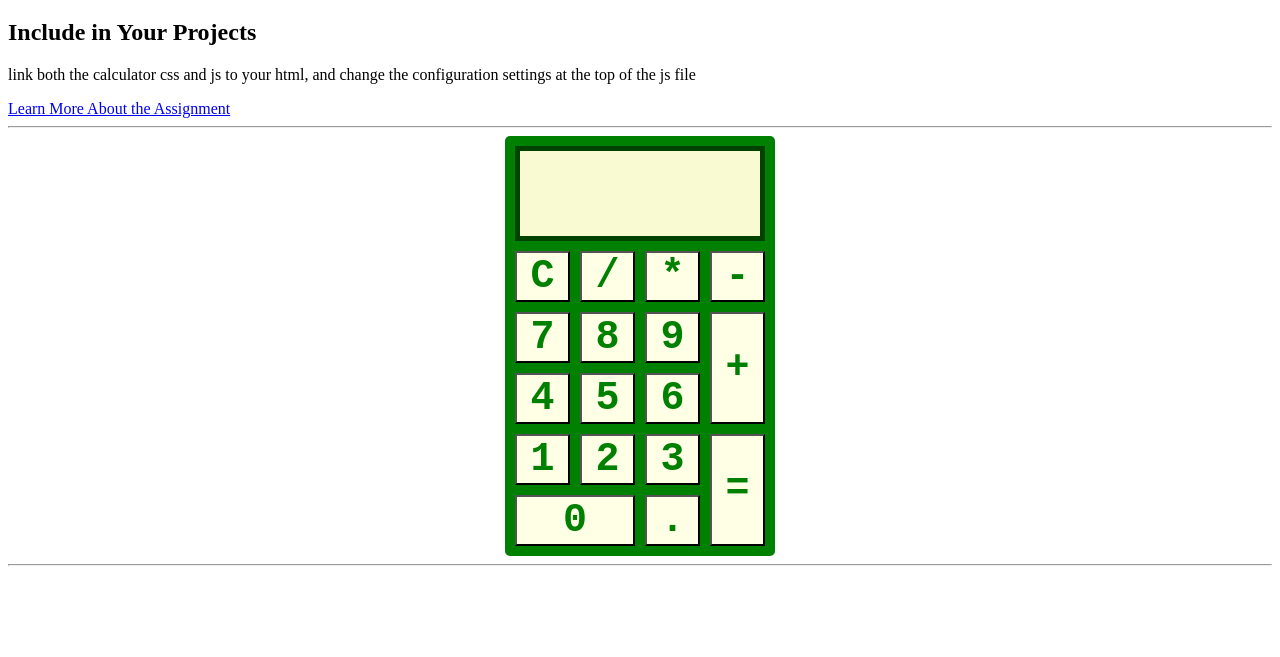
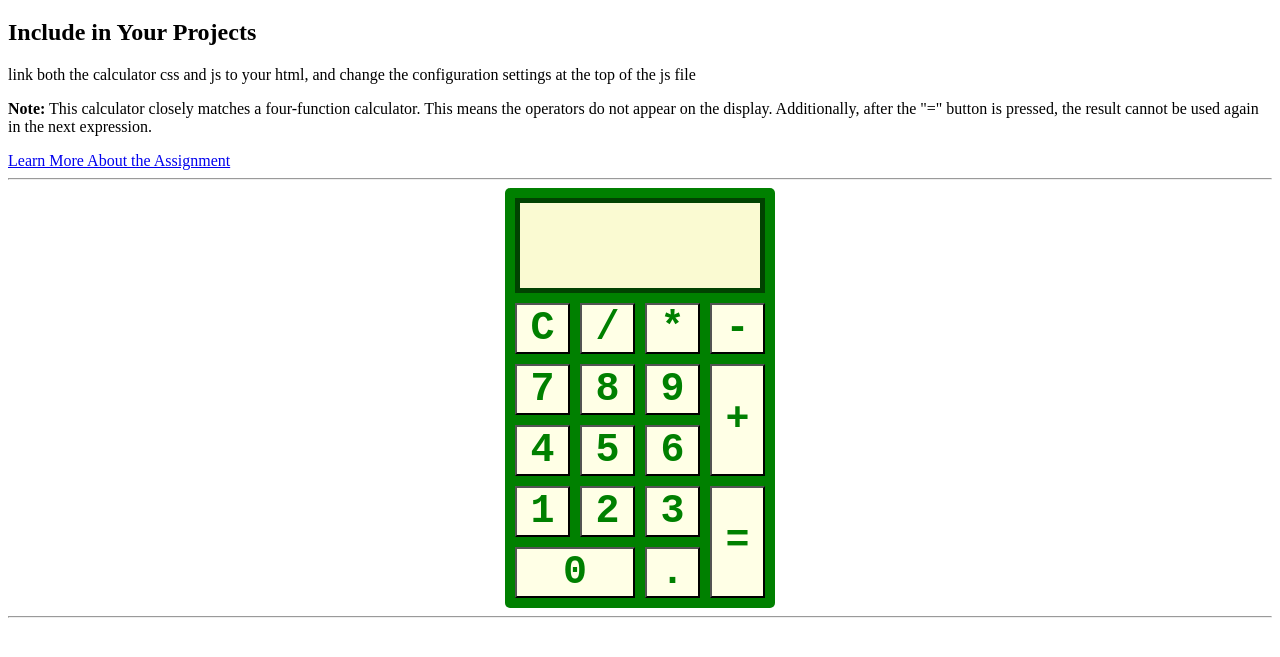
Before and after one commit to MechanicalMax/odin-calculator, a plain HTML site: page index.html in a window 1280 px wide. Shown: the part 61-718 px from the top of the page. Drawn offline with Linux system fonts and the light colour scheme.

Commit message:
Add note describing the intended behavior in index.html

```diff
--- a/index.html
+++ b/index.html
@@ -11,6 +11,7 @@
     <h1>Calculator Demo</h1>
     <h2>Include in Your Projects</h2>
     <p>link both the calculator css and js to your html, and change the configuration settings at the top of the js file</p>
+    <p><strong>Note:</strong> This calculator closely matches a four-function calculator. This means the operators do not appear on the display. Additionally, after the "=" button is pressed, the result cannot be used again in the next expression.</p>
     <a href="https://www.theodinproject.com/lessons/foundations-calculator" target="_blank">Learn More About the Assignment</a>
     <hr>
     <main></main>
```
